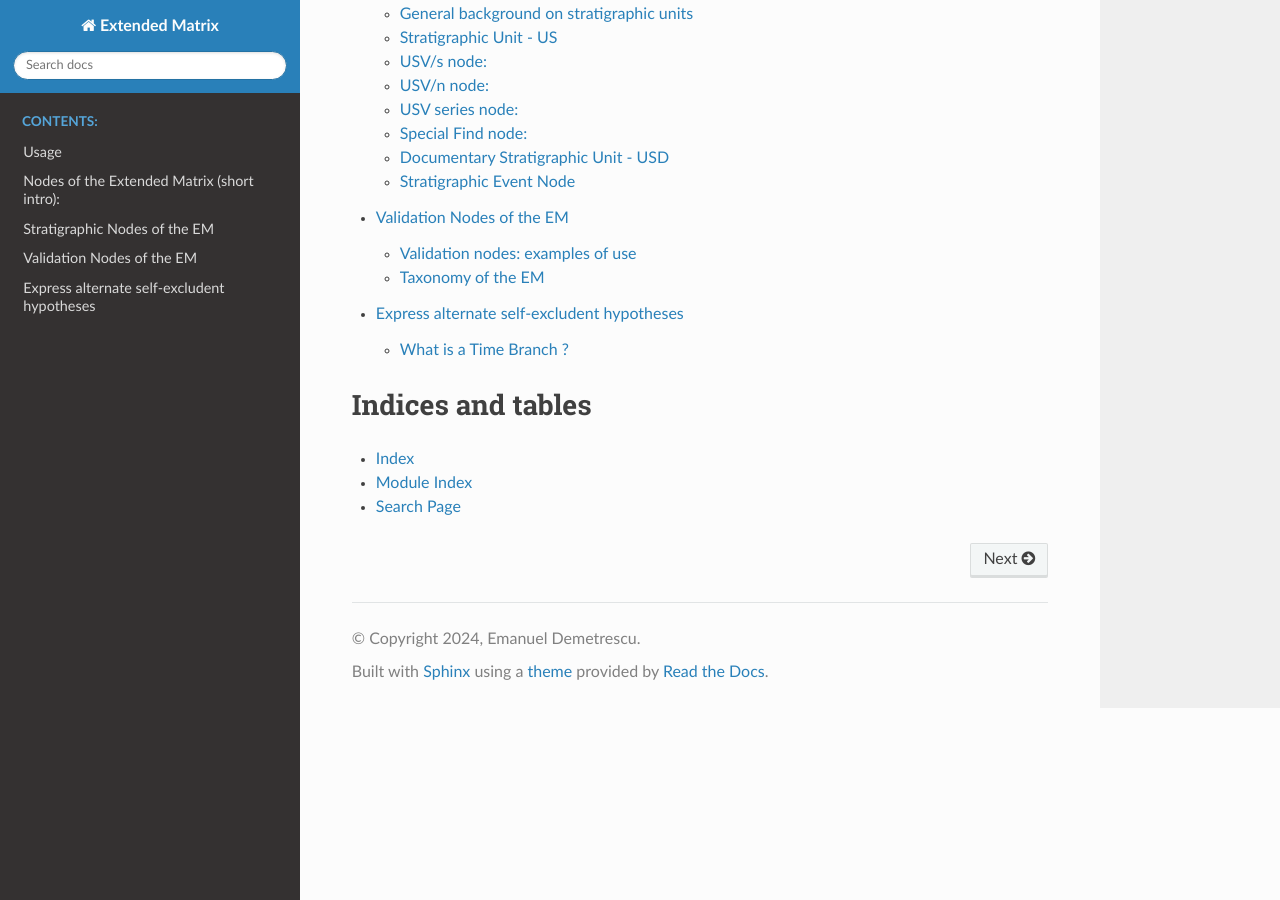
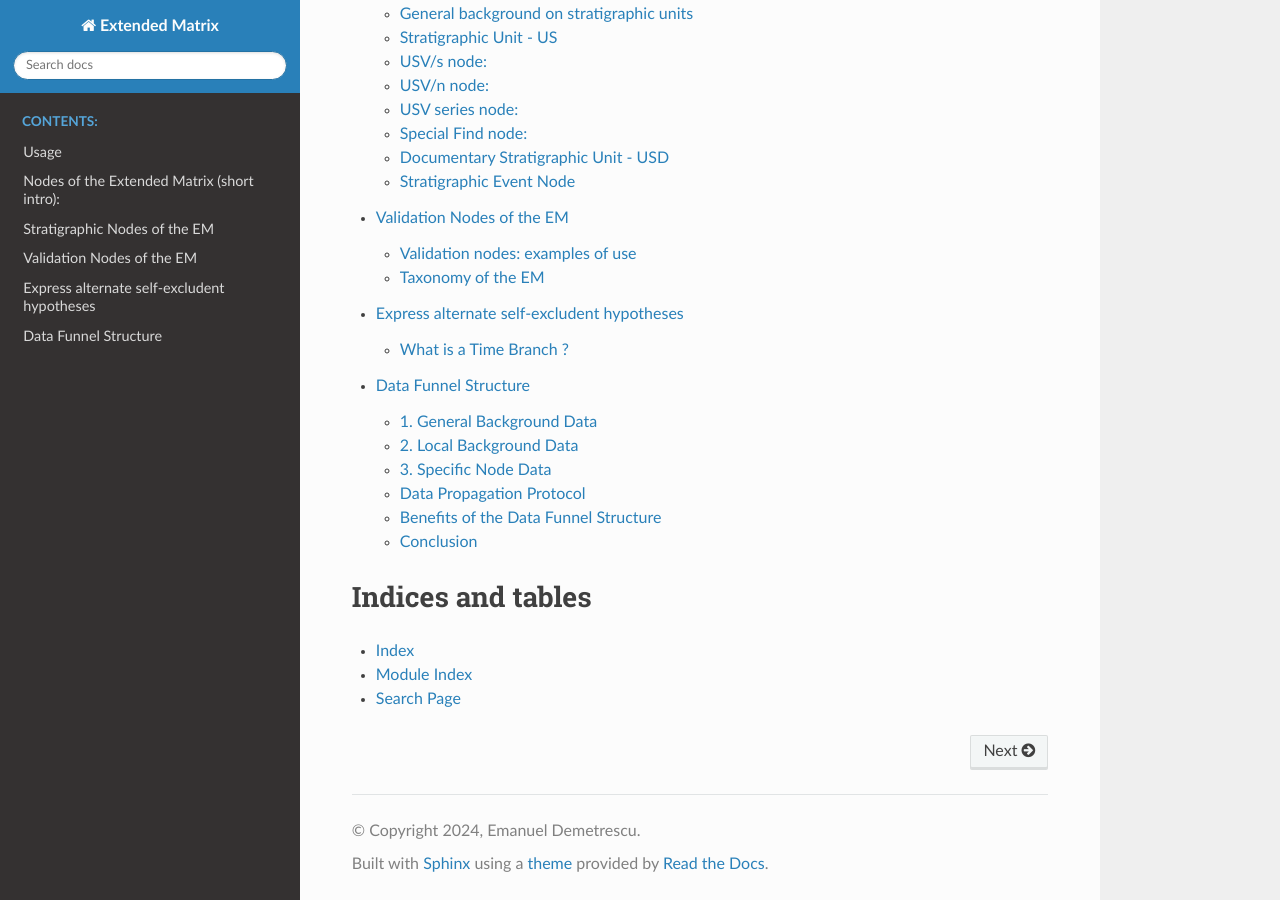
Before and after one commit to zalmoxes-laran/ExtendedMatrix-doc, a Sphinx documentation site: the page built from docs/index.rst, in a window 1280 px wide and 900 px high, scrolled down 975 px. Built offline with Sphinx 7.4.7 and the Read the Docs theme 3.1.0, drawn with Linux system fonts in a browser that asks for light colours; pages that are not in the unit, such as notebooks, are missing from menus; some of the changed lines change nothing that is shown.

Commit message:
Added description of data funnel architecture

```diff
--- /dev/null
+++ b/docs/data_funnel.rst
@@ -0,0 +1,86 @@
+Data Funnel Structure
+=====================
+
+The Extended Matrix utilizes a hierarchical data structure known as the **Data Funnel**. This structure organizes data into three levels of granularity, ensuring consistency, avoiding duplication, and providing detailed information where necessary.
+
+.. image:: /images/data_funnel.png
+   :alt: Diagram illustrating the Data Funnel with General Data at the top, Local Data in the middle, and Specific Data at the bottom.
+   :align: center
+
+*(Placeholder for the image showing where A) General Data, B) Local Data, and C) Specific Data are located.)*
+
+1. General Background Data
+--------------------------
+
+**Definition**: General Background Data encompasses information that applies uniformly to all nodes within the knowledge graph of the Extended Matrix. These data provide a global context, essential for maintaining coherence across different elements and preventing data duplication.
+
+**Examples**:
+
+- **ORCID**: Unique identifiers of authors involved in the project, allowing each node to be linked to a specific author in a structured and identifiable manner.
+
+- **Extended Matrix ID**: An identifier assigned to a coherent stratigraphic portion of an archaeological site or monument. This ID helps avoid duplications and maintains consistency in node identification within the graph.
+
+**Objective**: To ensure that every node in the graph is coherently linked to a set of common properties, maintaining the integrity of the system and providing adequate granularity.
+
+2. Local Background Data
+------------------------
+
+**Definition**: Local Background Data are information that apply only to a subset of stratigraphic nodes. These data include properties shared among certain nodes that belong to the same context or chronological period, defined by a shared temporal property.
+
+**Examples**:
+
+- **Temporal Delta (Epoch Node)**: A time interval assigned to a group of stratigraphic nodes sharing common characteristics. The temporal delta is based on an interpretation of evidence, such as formal coherence or the use of the same construction technique (e.g., Roman Era, 0-100 AD).
+
+- **Activity Context**: Groupings of interpretative actions that constitute a coherent set of activities related to a specific project (e.g., construction of foundations, columns, capitals, architraves).
+
+**Objective**: To connect groups of nodes to a common temporal or functional context, simplifying the representation of multiple nodes sharing similar properties within a specific context.
+
+3. Specific Node Data
+---------------------
+
+**Definition**: Specific Node Data represent the unique information that applies to individual stratigraphic units. These data take precedence over Local Background Data and can override shared properties when necessary.
+
+**Examples**:
+
+- **Start Time** and **End Time**: The specific temporal properties of a stratigraphic unit indicating its chronological limits. These data override shared Temporal Deltas.
+
+- **Physical Properties**: Material, style, dimensions (height, width, length), and state (existing or destroyed) of the stratigraphic unit.
+
+**Objective**: To provide detailed descriptions of each node's unique characteristics, offering more granular and precise information compared to Local Background Data.
+
+Data Propagation Protocol
+-------------------------
+
+**Definition**: The Data Propagation Protocol is the mechanism by which temporal data are propagated among nodes in the graph. It is based on the hierarchical levels of the Data Funnel and uses a fallback system when specific data are missing.
+
+**Rules of the Protocol**:
+
+1. If a node has both **Start Time** and **End Time**, these values are used as its temporal reference.
+
+2. If the **End Time** is missing, the system ascends to the parent stratigraphic node to find an appropriate **End Time**.
+
+3. If no **End Time** is found in any parent node, the **End Time** from the shared **Temporal Delta (Epoch Node)** is used to temporally contextualize the node.
+
+**Example of Application**:
+
+- A node with a Start Time of 20 AD and an End Time of 40 AD will be included in a chronological query between 30 and 35 AD.
+
+- If a node lacks an End Time, the system uses the End Time from the parent node or the shared Temporal Delta to determine its temporal context.
+
+**Objective**: To ensure that temporal data are correctly inherited or propagated among nodes, maintaining consistency in chronological visualizations.
+
+Benefits of the Data Funnel Structure
+-------------------------------------
+
+- **Consistency**: By defining data at different levels, the Data Funnel ensures that nodes share common properties where appropriate, reducing inconsistencies.
+
+- **Avoidance of Duplication**: General and Local Background Data prevent the need to repeat the same information across multiple nodes.
+
+- **Granularity**: Specific Node Data allow for detailed descriptions when necessary, providing precise information for individual nodes.
+
+- **Efficient Data Management**: The hierarchical structure facilitates easier data management and updates, as changes at higher levels automatically propagate to relevant nodes.
+
+Conclusion
+----------
+
+The Data Funnel structure in the Extended Matrix provides a robust framework for organizing stratigraphic data. By categorizing information into General Background Data, Local Background Data, and Specific Node Data, the system balances the need for both shared context and detailed specificity, enhancing the overall integrity and usability of the stratigraphic knowledge graph.
--- a/docs/index.rst
+++ b/docs/index.rst
@@ -27,6 +27,7 @@
    validation_nodes
    properties
    alternate_hypotheses
+   data_funnel
 
 Indices and tables
 ==================
```
